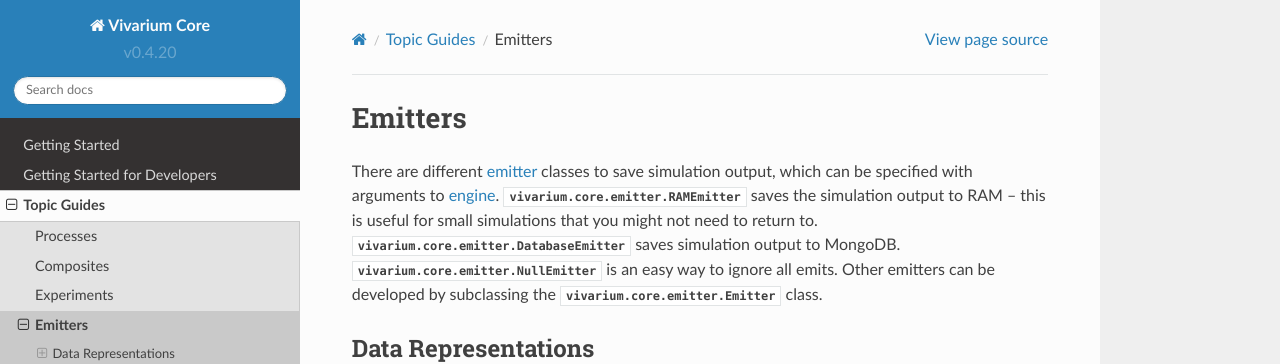
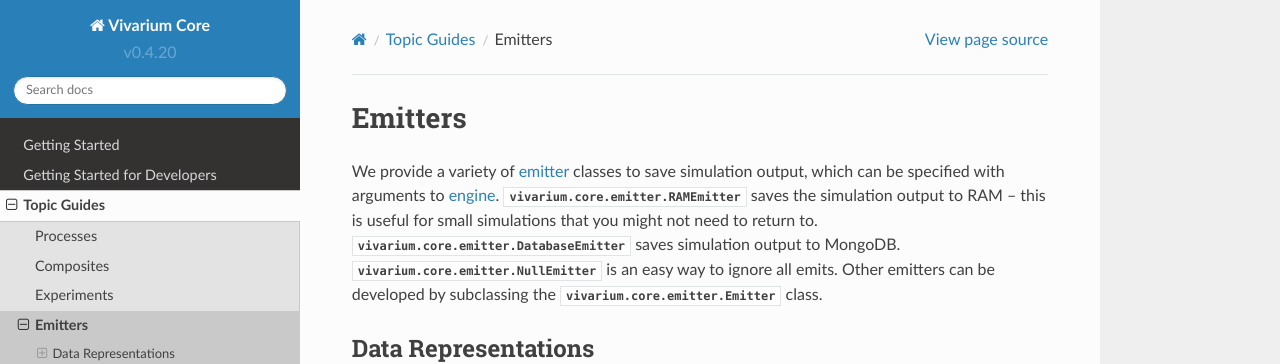
Before and after one commit to vivarium-collective/vivarium-core, a Sphinx documentation site: the page built from doc/guides/emitters.rst, in a window 1280 px wide and 900 px high. Shown: the top 364 px of the window. Built offline with Sphinx 7.4.7 and the Read the Docs theme 2.0.0, drawn with Linux system fonts in a browser that asks for light colours; pages that are not in the unit, such as notebooks, are missing from menus.

```diff
--- a/doc/guides/emitters.rst
+++ b/doc/guides/emitters.rst
@@ -2,7 +2,7 @@
 Emitters
 ========
 
-There are different :term:`emitter` classes to save simulation output,
+We provide a variety of :term:`emitter` classes to save simulation output,
 which can be specified with arguments to :term:`engine`.
 :py:class:`vivarium.core.emitter.RAMEmitter` saves the simulation output to
 RAM -- this is useful for small simulations that you might not need to return to.
--- a/doc/vale/styles/vocab.txt
+++ b/doc/vale/styles/vocab.txt
@@ -33,3 +33,4 @@ http
 stochasticity
 replisome
 boolean
+subclassing
```
